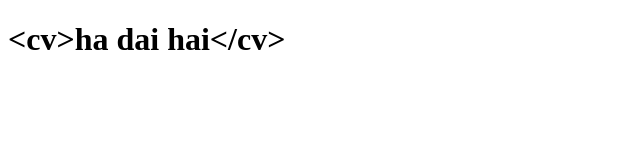
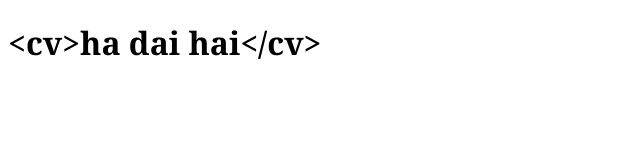
Before and after one commit to haihd/haihd.github.io, a plain HTML site: page index.html in a window 1280 px wide. Shown: the whole page, without its empty margins (0-640 px from the left). Drawn offline with Linux system fonts and the light colour scheme.

Commit message:
Update index.html

```diff
--- a/index.html
+++ b/index.html
@@ -1,6 +1,14 @@
 <!DOCTYPE html>
 <html>
-<body>
-<h1>&lt;cv&gt;ha dai hai&lt;/cv&gt;</h1>
-</body>
+    <head>
+        <style>
+            body {
+                font-family: Georgia,serif;
+            }
+        </style>
+    </head>
+
+    <body>
+        <h1>&lt;cv&gt;ha dai hai&lt;/cv&gt;</h1>
+    </body>
 </html>
```
